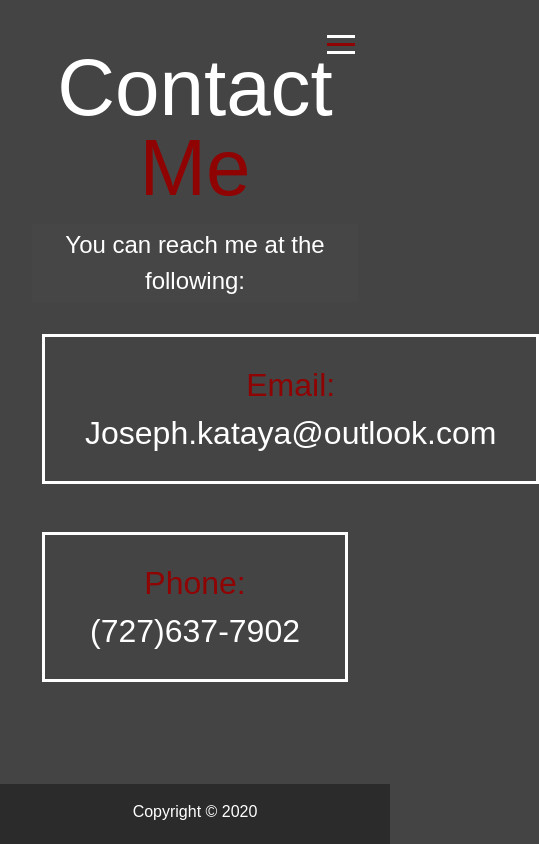
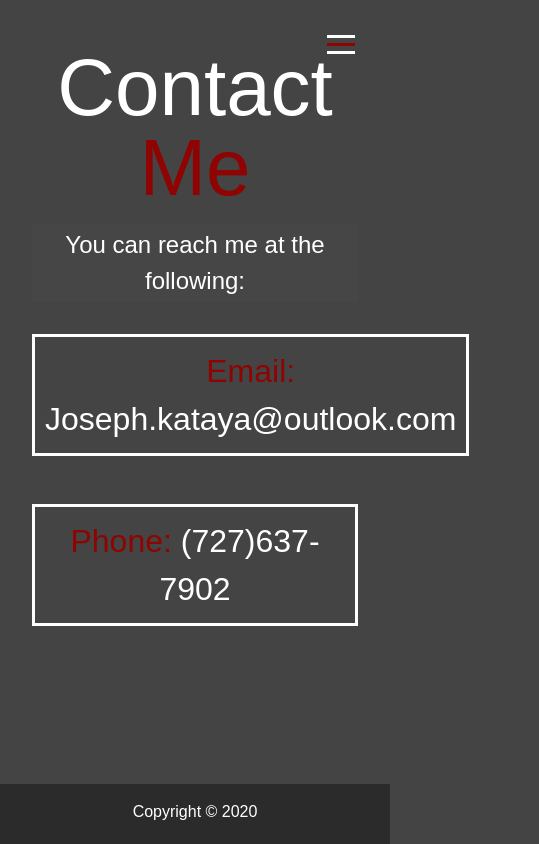
Before and after one commit to Rayosama/Modern_Portfolio, a website: page dist/contact.html in a window 390 px wide. Shown: the whole page, 539 px wide, since content can reach past the window. Drawn offline with nearby package versions, Linux system fonts and the light colour scheme; files that its build step writes are made by us from their sources.

Commit message:
Adjusting padding for Contact Boxes on small screens

```diff
--- a/scss/_mobile.scss
+++ b/scss/_mobile.scss
@@ -86,7 +86,8 @@
   }
 
   .boxes {
-    padding-left: 10px;
-    padding-right: 10px;
+    div {
+      padding: 10px 10px;
+    }
   }
 }
```
